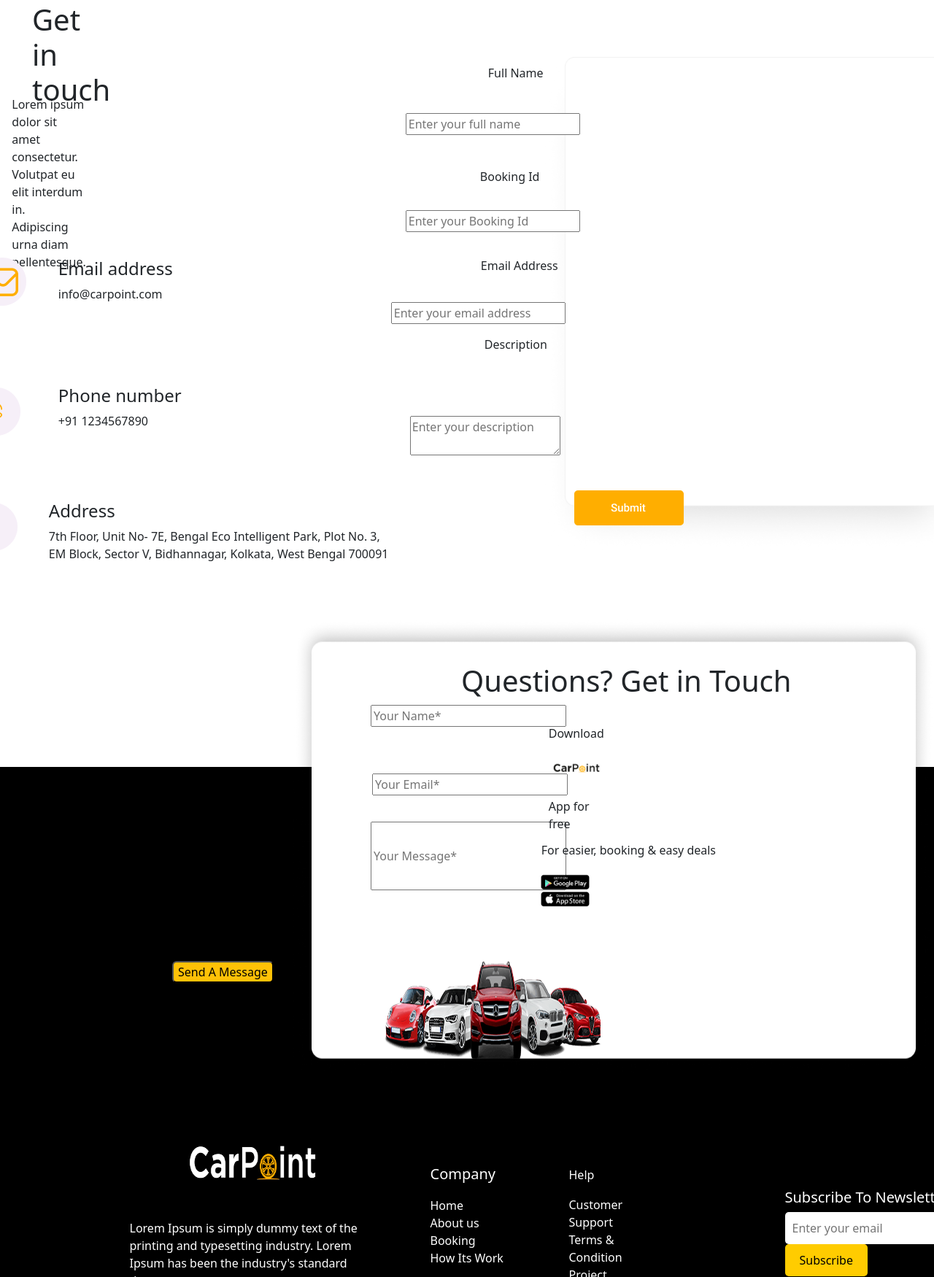
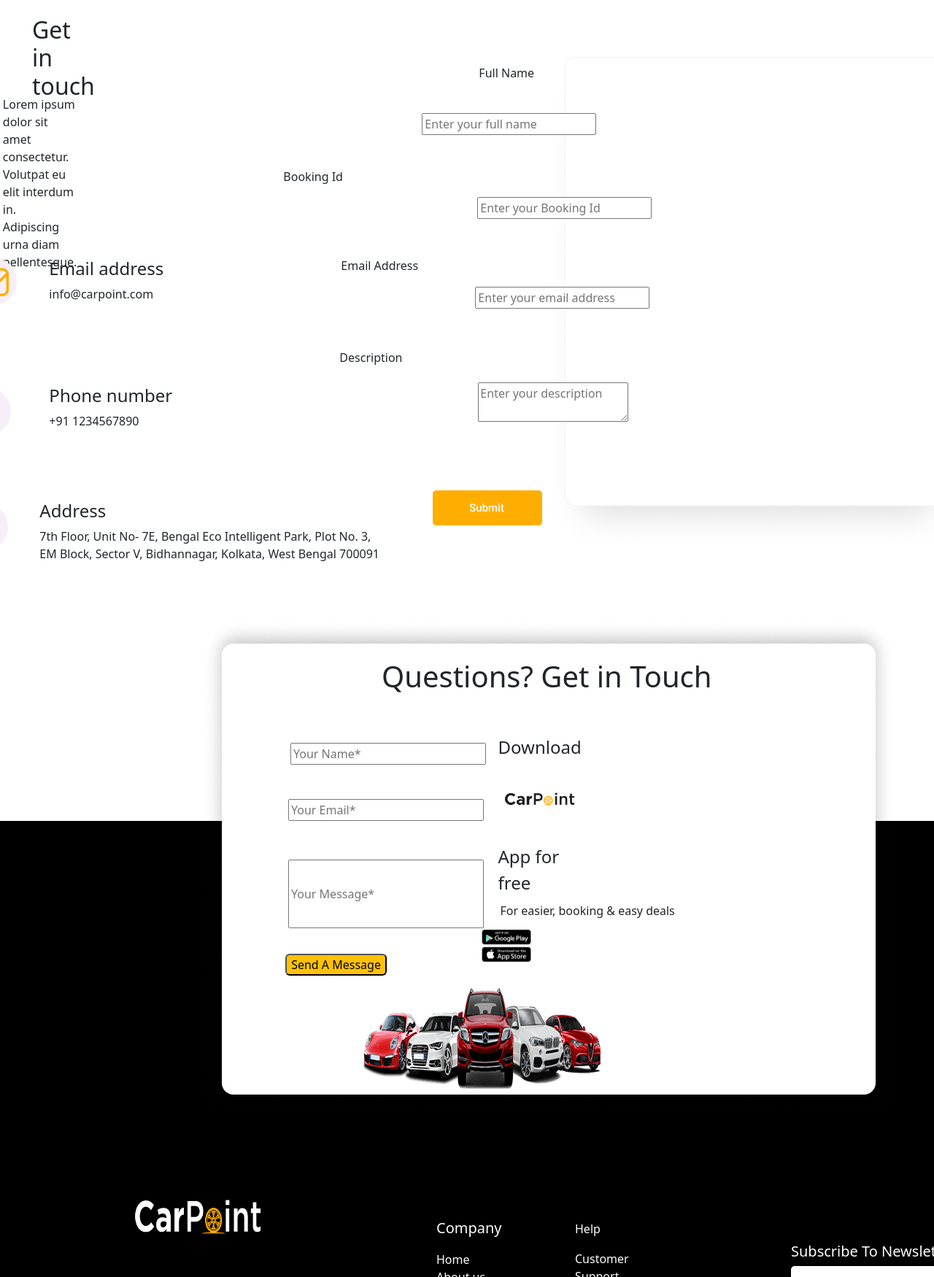
Before and after one commit to SauG-18101993/Car-Rental, a plain HTML site: page contactus.html in a window 1280 px wide. Shown: the part 1050-2800 px from the top of the page at 73% size. Drawn offline with nearby package versions, Linux system fonts and the light colour scheme.

Commit message:
third commit

```diff
--- a/contactus.html
+++ b/contactus.html
@@ -32,7 +32,7 @@
                 <a class="nav-link" href="./how it is work.html">How its work</a>
               </li>
               <li class="nav-item text-white nav_4">
-                <a class="nav-link active" href="./contactus.html">contact</a>
+                <a class="nav-link active" href="./contactus.html">Contact</a>
               </li>
               <li class="nav-item text-white nav_5">
                 <a class="nav-link" href="./login.html">Login</a>
@@ -66,7 +66,7 @@
 <section class="get_in_touch">
     <div class="container">
         <div class="get_in touch_main d-flex justify-content-between align-items-center">
-        <h2 class="fs-1 font-poppins head_2">Get in touch</h2>
+        <h2 class="fs-2 font-poppins head_2">Get in touch</h2>
         <p class="font-Roboto para_3">Lorem ipsum dolor sit amet consectetur. Volutpat eu elit interdum in.<br> Adipiscing urna diam pellentesque.</p>
         <div class="left_side_get in touch">
             <div class="message_icons msg_i">
@@ -148,8 +148,8 @@
                 <div class="col-md-4">
                     <img src="./Images/CarPoint-White Logo 2 (3).png" class="img-fluid img_2" alt="CarPoint-White Logo 2 (3)">
                     <p class="para_91">Lorem Ipsum is simply dummy text of the printing and typesetting industry. Lorem Ipsum has been the industry's standard dummy text.</p>
-                    <div class="social-icons">
-                        <a href="#"><i class="fab fa-facebook-f bg-warning"></i></a>
+                    <div class="social-icons s_2">
+                        <a href="#"><i class="fab fa-facebook bg-warning"></i></a>
                         <a href="#"><i class="fab fa-instagram bg-warning"></i></a>
                         <a href="#"><i class="fab fa-twitter bg-warning"></i></a>
                         <a href="#"><i class="fab fa-youtube bg-warning"></i></a>
--- a/css/aboutus.css
+++ b/css/aboutus.css
@@ -42,11 +42,12 @@
     margin-top:-168px;
     margin-left:294px;
 }
-.img_2{
-    width:928px;
+.img_3{
+    width:918px;
     height:464px;
     background-color:white;
     margin-top: 0px;
+    padding-top:50px;
 }
 .About_us{
     top:50px;
@@ -113,18 +114,19 @@
     top:283px;
 }
 .para_36{
-    margin-left:79px;
-    top:223px;
+    margin-left:52px;
+    top:247px;
+    font-size:24px;
 }
 .s_8{
     padding-left:-31px;
-    top:219px;
+    top:248px;
     left:35px;
 }
 .img_568{
     margin-left:-53px;
-    left:-85px;
-    top:356px;
+    left:-122px;
+    top:389px;
 }
 .img_231{
     width:691px;
@@ -137,10 +139,137 @@
     top:370px;
 }
 .img_67{
-    height:56px;
+    height:94px;
 }
 /* Form Section Ends */
 /* Footer Section Starts */
+.footer {
+    background-color: #000;
+    color: #fff;
+    padding: 40px 0;
+    width:1691px;
+    margin-left:-210px;
+    margin-top:50px;
+    height:713px;
+}
+.footer a {
+    color: #fff;
+    text-decoration: none;
+}
+.footer a:hover {
+    text-decoration: underline;
+}
+.footer .social-icons a {
+    margin-right: 15px;
+    color: #fff;
+}
+.footer .subscribe input[type="email"] {
+    padding: 10px;
+    border: none;
+    border-radius: 5px;
+    margin-right: 10px;
+}
+.footer .subscribe button {
+    padding: 10px 20px;
+    border: none;
+    border-radius: 5px;
+    background-color: #ffcc00;
+    /* color: #000; */
+}
+.img_2{
+    width:308px;
+    height:308px;
+    margin-top:319px;
+    left:100px;
+    margin-left:85px;
+}
+.para_91{
+    margin-top:-87px;
+    margin-left:109px;
+}
+.heading-68{
+    margin-top:466px;
+    margin-left:50px;
+}
+.li_9{
+    margin-top:19px;
+    margin-left:50px;
+}
+.heading-78{
+    margin-top:470px;
+    margin-left:50px;
+}
+.li_10{
+    margin-top:19px;
+    margin-left:50px;
+}
+.sub_10{
+    margin-top:-189px;
+    margin-left:1195px;
+}
+.s_1{
+    margin-left:113px;
+}
+/* .footer {
+    background-color: #000;
+    color: #fff;
+    padding: 40px 0;
+}
+.footer a {
+    color: #fff;
+    text-decoration: none;
+}
+.footer a:hover {
+    text-decoration: underline;
+}
+.footer .social-icons a {
+    margin-right: 15px;
+    color: #fff;
+}
+.footer .subscribe input[type="email"] {
+    padding: 10px;
+    border: none;
+    border-radius: 5px;
+    margin-right: 10px;
+}
+.footer .subscribe button {
+    padding: 10px 20px;
+    border: none;
+    border-radius: 5px;
+    background-color: #ffcc00;
+    color: #000;
+}
+.img_2{
+    width:308px;
+    height:308px;
+    margin-top:319px;
+    left:100px;
+    margin-left:-30px;
+}
+.para_91{
+    margin-top:-87px;
+    margin-left:0px;
+}
+.heading-68{
+    margin-top:466px;
+    margin-left:50px;
+}
+.li_9{
+    margin-top:19px;
+    margin-left:50px;
+}
+.heading-78{
+    margin-top:470px;
+    margin-left:50px;
+}
+.li_10{
+    margin-top:19px;
+    margin-left:50px;
+}
+.sub_10{
+    margin-top:-178px;
+    margin-left:916px;
+}
 .sec_56{
     height:1223px;
     width:1690px;
@@ -164,11 +293,11 @@
 .li_1, .li_2, .li_3, .li_4, .li_5{
     color:white;
     margin-left:-355px;
-    padding-top:50px;
+    padding-top:2px;
 }
-/* .img_1{
-    height:41px;
-} */
+.img_1{
+    height:187px;
+}
 .ic_1, .ic_2, .ic_3, .ic_4{
     margin-left:100px;
     padding:5px;
@@ -176,7 +305,7 @@
 .li_6, .li_7, .li_8, .li_9, .li_10{
     color:white;
     margin-left:-355px;
-    padding-top:50px;
+    padding-top:2px;
 }
 .para_91{
     color:white;
@@ -191,5 +320,5 @@
     margin-left:-1321px;
     left:50px;
     margin-top:337px;
-}
+} */
 /* Footer Section Ends */
--- a/css/booking.css
+++ b/css/booking.css
@@ -297,17 +297,19 @@ body {
     top:209px;
 }
 .para_36{
-    margin-left:-26px;
-    top:98px;
+    margin-left:43px;
+    top:109px;
+    font-size:24px;
 }
 .s_8{
     padding-left:-31px;
     top:115px;
-    left:-28px;
+    left:49px;
+    font-size:18px;
 }
 .img_568{
     margin-left:-10px;
-    left:-213px;
+    left:-226px;
     top:251px;
 }
 .img_231{
@@ -383,12 +385,21 @@ body {
     margin-left:50px;
 }
 .sub_10{
-    margin-top:-178px;
+    margin-top:-210px;
     margin-left:916px;
 }
 .f_1{
     width:1691px;
-    height:1200px;
+    height:725px;
     margin-left:0px;
 }
+.s_2{
+    margin-left:17px;
+}
+.f_8{
+    margin-top:-25px;
+}
+.f_9{
+    margin-top:-25px;
+}
 /* Footer ends */
--- a/css/contactus.css
+++ b/css/contactus.css
@@ -74,11 +74,11 @@
 /* Car Section Ends */
 /* Get in touch starts  */
 .head_2{
-    margin-top: -367px;
+    margin-top: -359px;
     margin-left:-50px;
 }
 .para_3{
-    margin-left:-135px;
+    margin-left:-126px;
     margin-top: -8px;
 }
 .img_3{
@@ -137,31 +137,31 @@
 }
 .full_2{
     top:15px;
-    left:-420px;
+    left:-385px;
 }
 .full_3{
     top:60px;
-    left:-318px;
+    left:-575px;
 }
 .full_4{
-    top:94px;
-    left:-420px;
+    top:76px;
+    left:-309px;
 }
 .full_5{
     top:128px;
-    left:-317px;
+    left:-496px;
 }
 .full_6{
-    top:166px;
-    left:-440px;
+    top:145px;
+    left:-312px;
 }
 .full_7{
-    top:182px;
-    left:-312px;
+    top:200px;
+    left:-498px;
 }
 .full_8{
-    top:268px;
-    left:-414px;
+    top:222px;
+    left:-308px;
 }
 /* .btn_2{
     margin-top: -109px;
@@ -174,7 +174,7 @@
     margin-left:100px;
 }
 .img_10{
-    left:-189px;
+    left:-370px;
     top:310px;
 }
 .left_side_get{
@@ -185,51 +185,53 @@
 /* Form section starts */
 .rect_3{
     margin-top:62px;
-    padding-left:320px;
+    padding-left:195px;
 }
 .heading_quest{
-    left:550px;
+    left:441px;
     right:100px;
-    top:116px;
+    top:110px;
 }
 .name_1{
-    left:426px;
+    left:316px;
     top:109px;
     width:268px;
 }
 .name_2{
-    left:428px;
-    top:173px;
+    left:313px;
+    top:156px;
     width:268px;
 }
 .name_3{
     width:268px;
     height:94px;
-    left:426px;
+    left:313px;
     top:209px;
 }
 .para_36{
-    margin-left:259px;
-    top:146px;
+    margin-left:181px;
+    top:159px;
+    font-size:24px;
 }
 .s_8{
     padding-left:-31px;
-    top:142px;
-    left:249px;
+    top:151px;
+    left:184px;
+    font-size:16px;
 }
 .img_568{
     margin-left:-10px;
-    left:-80px;
-    top:272px;
+    left:-130px;
+    top:310px;
 }
 .img_231{
-    width:691px;
+    width:744px;
     height:138px;
     left:-374px;
     top:437px;
 }
 .btn_6{
-    left:154px;
+    left:37px;
     top:306px;
 }
 /* form section ends */
@@ -268,7 +270,7 @@
     height:308px;
     margin-top:319px;
     background-color: black;
-    margin-left:-18px;
+    margin-left:-101px;
 }
 .para_91{
     margin-top:-87px;
@@ -295,8 +297,11 @@
     margin-left:916px;
 }
 .f_1{
-    width:1673px;
-    height:1200px;
+    width:1690px;
+    height:790px;
     margin-left:-201px;
 }
+.s_2{
+    margin-left:20px;
+}
 /* Footer ends */
--- a/css/style.css
+++ b/css/style.css
@@ -3,6 +3,7 @@
     width:216px;
     height:216px;
     margin-top:80px;
+    margin-left:-42px;
 }
 .nav_ul{
     width:100%;
@@ -345,6 +346,7 @@
 .rent_img{
     width:552px;
     height:428px;
+    margin-top:58px;
 }
 /* Faster checkout ends */
 /* Popular Catagories starts */
@@ -379,7 +381,7 @@
     font-weight:600;
 }
 .cRwoc{
-    margin-top:43px;
+    margin-top:58px;
     margin-left:-331px;
 }
 .CRlower_right_1{
@@ -396,13 +398,13 @@
 }
 .para_53{
     margin-left:-41px;
-    margin-top:69px;
+    margin-top:128px;
 }
 .para_69{
     margin-top:-30px;
 }
 .testimonial-section{
-    margin-top:-3px;
+    margin-top:-73px;
 }
 :root {
     --primary-color: #FF9900;
@@ -653,26 +655,27 @@
     top:209px;
 }
 .para_36{
-    padding-left:49px;
-    top:102px;
+    padding-left:-5px;
+    top:116px;
     font-size:24px;
 }
 .spn_1{
     padding-top:5px;
     padding-left:5px;
-    font-size:10px!important;
+    font-size:21px!important;
 }
 .img_67{
     height:71px;
 }
 .s_8{
     padding-left:-31px;
-    top:118px;
-    left:45px;
+    top:117px;
+    left:1px;
+    font-size:16px;
 }
 .img_568{
     margin-left:-10px;
-    left:-179px;
+    left:-228px;
     top:248px;
 }
 .img_231{
@@ -718,7 +721,7 @@
 }
 .img_2{
     width:308px;
-    height:308px;
+    height:313px;
     margin-top:319px;
     left:100px;
     margin-left:-30px;
@@ -744,7 +747,14 @@
     margin-left:50px;
 }
 .sub_10{
-    margin-top:-178px;
+    margin-top:-206px;
     margin-left:916px;
 }
+.f_2{
+    margin-top:-19px;
+}
+.f_3{
+    margin-top:-19px;
+}
+
 /* Footer ends */
--- a/css/work.css
+++ b/css/work.css
@@ -13,7 +13,7 @@
     z-index:300;
 }
 .navbar-nav{
-    margin-left: 550px;
+    margin-left: 474px;
     margin-top: 34px;
     color:white;
 }
@@ -56,12 +56,12 @@
         top:428px;
         left:50px;
     } */
-    .img_2{
-        width:308px;
-        height:308px;
+    .img_car{
+        width:707px;
+        height:361px;
         margin-top: 408px;
         margin-left:305px;
-        left:391px;
+        left:-82px;
         top:200px;
     }
     .img_3{
@@ -167,13 +167,13 @@
 }
 .para_53{
     margin-left:-41px;
-    margin-top:69px;
+    margin-top:108px;
 }
 .para_69{
     margin-top:-30px;
 }
 .testimonial-section{
-    margin-top:-3px;
+    margin-top:-70px;
 }
 :root {
     --primary-color: #FF9900;
@@ -411,19 +411,21 @@
     top:208px;
 }
 .para_36{
-    margin-left:35px;
-    top:102px;
+    margin-left:80px;
+    top:111px;
     padding-top:10px;
+    font-size:24px;
 }
 .s_8{
     padding-left:-31px;
-    top:97px;
-    left:43px;
+    top:104px;
+    left:87px;
+    font-size:19px;
 }
 .img_568{
-    margin-left:-10px;
-    left:-273px;
-    top:265px;
+    margin-left:-6px;
+    left:-311px;
+    top:284px;
 }
 .img_231{
     width:691px;
@@ -447,6 +449,9 @@
 .img_67{
     height:108px;
 }
+/* .car_1{
+    height:20px;
+} */
 /* Form section Ends */
 /* Footer Starts */
 .footer {
@@ -482,7 +487,7 @@
     width:308px;
     height:308px;
     margin-top:297px;
-    margin-left:-98px;
+    margin-left:-31px;
 }
 .li_1{
     margin-top:532px;
@@ -496,4 +501,7 @@
     margin-top:-175px;
     margin-left:993px;
 }
+.btn_1{
+    margin-left:50px;
+}
 /* Footer Section Ends */
```
Also changed, not shown: aboutus.html (+50 -6 lines), booking.html (+4 -4 lines), how it is work.html (+4 -4 lines), index.html (+7 -7 lines), Images/Car_image.png (added).
